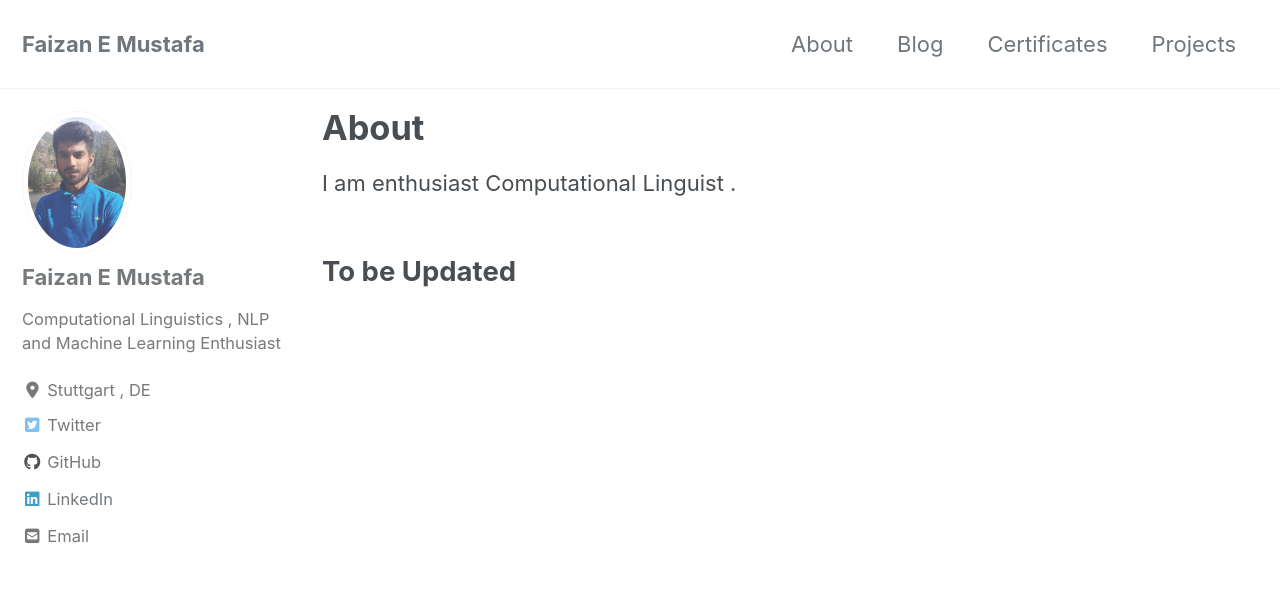
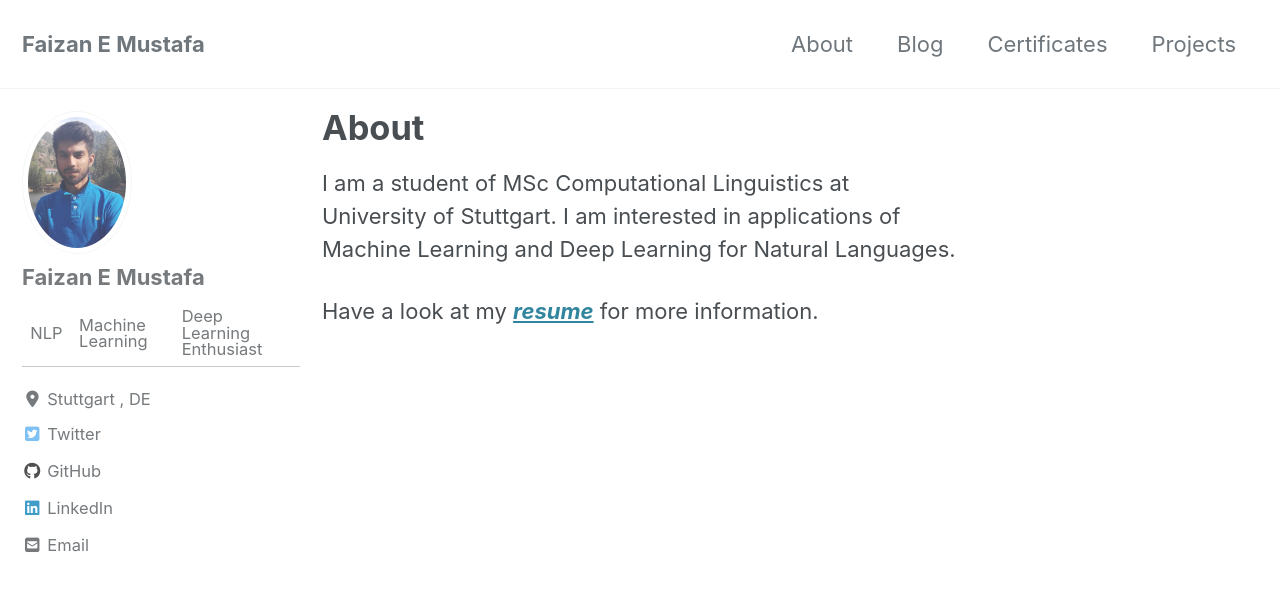
Before and after one commit to Faizan-E-Mustafa/Faizan-E-Mustafa.github.io, a Jekyll site: the page built from _pages/about.md, in a window 1280 px wide and 900 px high. Shown: the top 591 px of the window. Built offline with Jekyll 4.4.1, drawn with Linux system fonts in a browser that asks for light colours; cached includes are drawn as plain includes; nearby versions of some CDN libraries.

Commit message:
Update ABout

```diff
--- a/_config.yml
+++ b/_config.yml
@@ -109,7 +109,7 @@ analytics:
 author:
   name             : "Faizan E Mustafa"
   avatar           :  "/images/D.jpg" # path of avatar image, e.g. "/assets/images/bio-photo.jpg"
-  bio              : "Computational Linguistics , NLP and Machine Learning Enthusiast"
+  bio              : "NLP | Machine Learning | Deep Learning Enthusiast"
   location         : "Stuttgart , DE"
   email            : "faizanmustafa750@gmail.com"
   links:
--- a/_pages/about.md
+++ b/_pages/about.md
@@ -6,5 +6,6 @@ author_profile: true
 #header:
  #   image: "/images/ab.jpg"
 ---
-I am enthusiast Computational Linguist .
-## To be Updated
+I am a student of MSc Computational Linguistics at University of Stuttgart. I am interested in applications of Machine Learning and Deep Learning for Natural Languages.
+
+Have a look at my [***resume***](https://Faizan-E-Mustafa.github.io/images/CV.pdf) for more information.
```
Also changed, not shown: _posts/2019-09-12-ImageCaptioning.md (+1 -1 lines), 1 other file.
